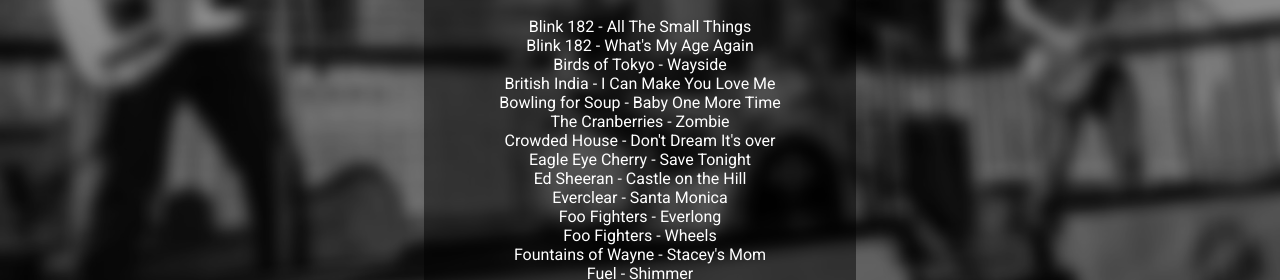
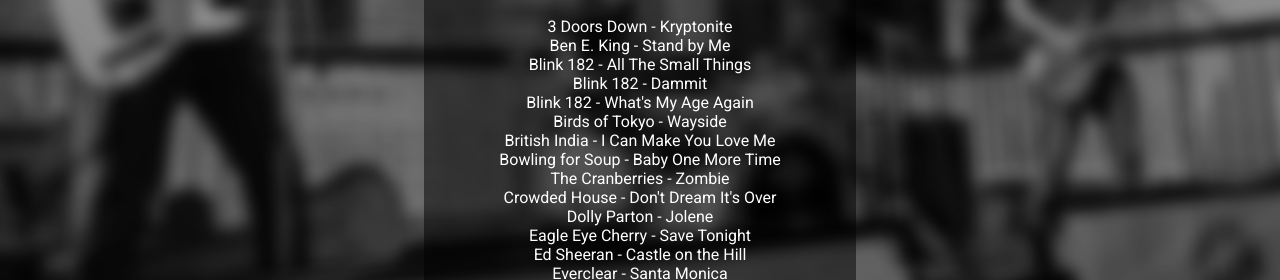
Before and after one commit to kiel-abraham/living-type-website, an Astro site: page /songlist in a window 1280 px wide. Shown: the part 440-720 px from the top of the page. Built offline with nearby package versions, Linux system fonts and the light colour scheme; Astro itself is replaced by a stand-in of ours.

Commit message:
Udpate setlist

```diff
--- a/src/pages/songlist.astro
+++ b/src/pages/songlist.astro
@@ -2,6 +2,14 @@
 import Layout from "../layouts/Layout.astro";
 
 const catalog = [
+  {
+    artist: "3 Doors Down",
+    song: "Kryptonite",
+  },
+  {
+    artist: "Ben E. King",
+    song: "Stand by Me",
+  },
   {
     artist: "Blink 182",
     song: "All The Small Things",
@@ -21,12 +29,14 @@
         </div>
       ))
     }
+    <div>Blink 182 - Dammit</div>
     <div>Blink 182 - What's My Age Again</div>
     <div>Birds of Tokyo - Wayside</div>
     <div>British India - I Can Make You Love Me</div>
     <div>Bowling for Soup - Baby One More Time</div>
     <div>The Cranberries - Zombie</div>
-    <div>Crowded House - Don't Dream It's over</div>
+    <div>Crowded House - Don't Dream It's Over</div>
+    <div>Dolly Parton - Jolene</div>
     <div>Eagle Eye Cherry - Save Tonight</div>
     <div>Ed Sheeran - Castle on the Hill</div>
     <div>Everclear - Santa Monica</div>
```
Also changed, not shown: .gitpod.yml (deleted).
